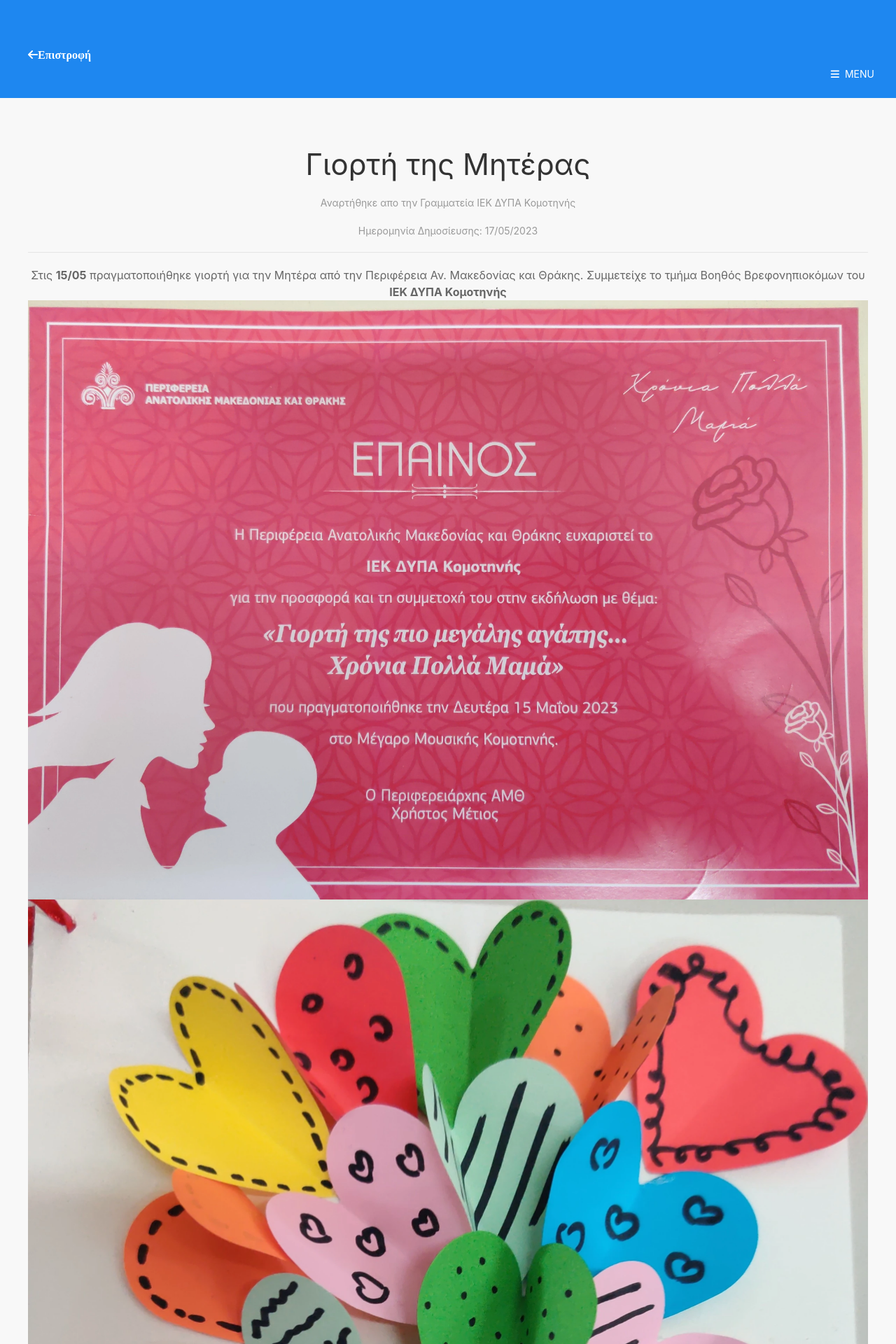
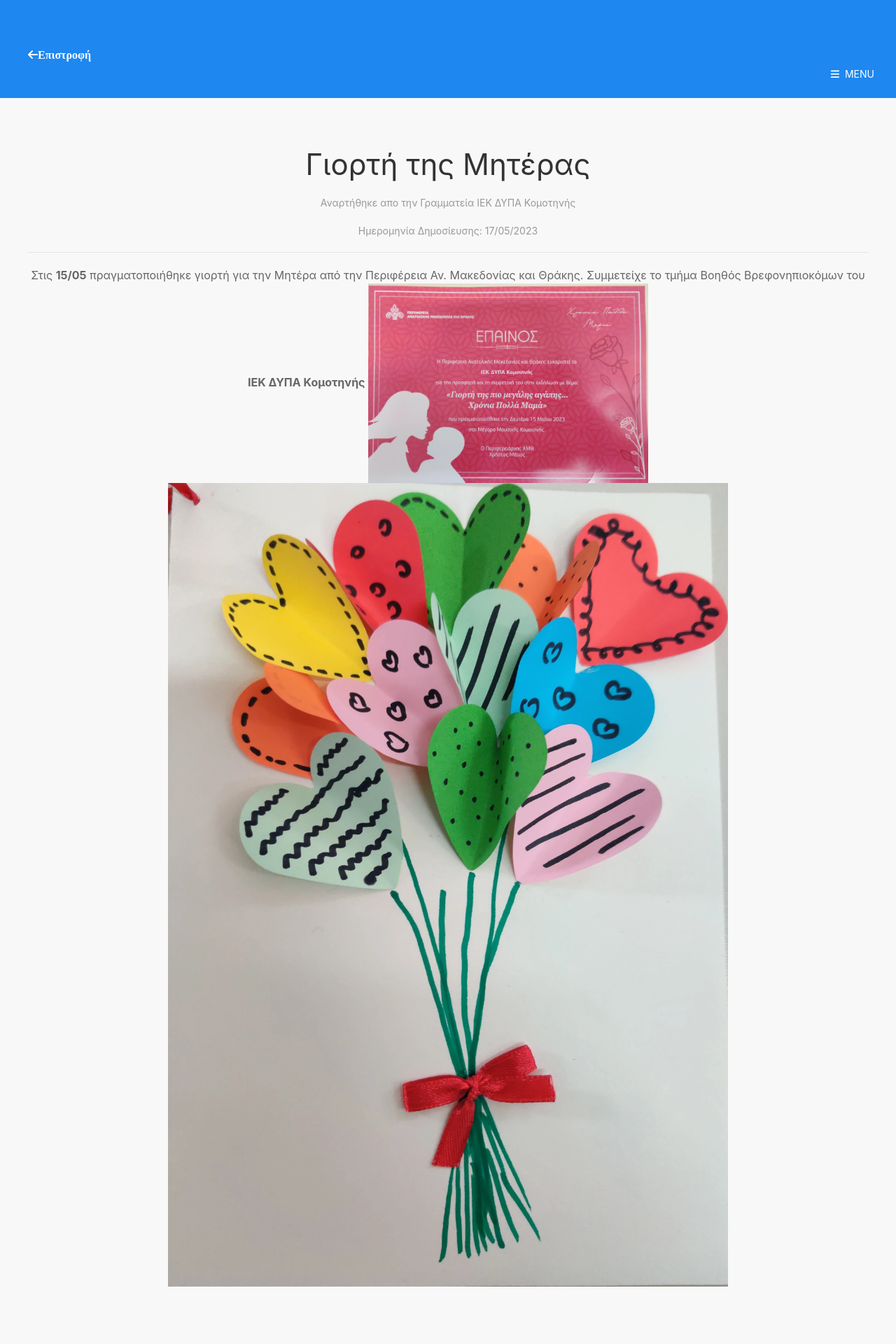
Before and after one commit to F20F20/jekyll-uikit-iek-dypa-komotinis, a Jekyll site: the page built from _posts/2023-05-17-mothers-day.md, in a window 1280 px wide. Shown: the top 1920 px of the page at 70% size. Built offline with Jekyll 4.4.1, drawn with Linux system fonts in a browser that asks for light colours; nearby versions of some CDN libraries.

Commit message:
Update 2023-05-17-mothers-day.md

```diff
--- a/_posts/2023-05-17-mothers-day.md
+++ b/_posts/2023-05-17-mothers-day.md
@@ -4,6 +4,5 @@ title: Γιορτή της Μητέρας
 ---
 Στις **15/05** πραγματοποιήθηκε γιορτή για την Μητέρα από την Περιφέρεια Αν. Μακεδονίας και Θράκης.
 Συμμετείχε το τμήμα Βοηθός Βρεφονηπιοκόμων του **ΙΕΚ ΔΥΠΑ Κομοτηνής**
-![]({{ site.baseurl }}/img/img_posts/mother3.webp)
-![]({{ site.baseurl }}/img/img_posts/mother2.webp)
-![]({{ site.baseurl }}/img/img_posts/mother1.webp)
+![]({{ site.baseurl }}/img/img_posts/mother3.webp){:height="700px" width="400px"}
+![]({{ site.baseurl }}/img/img_posts/mother2.webp){:height="600px" width="800px"}
```
